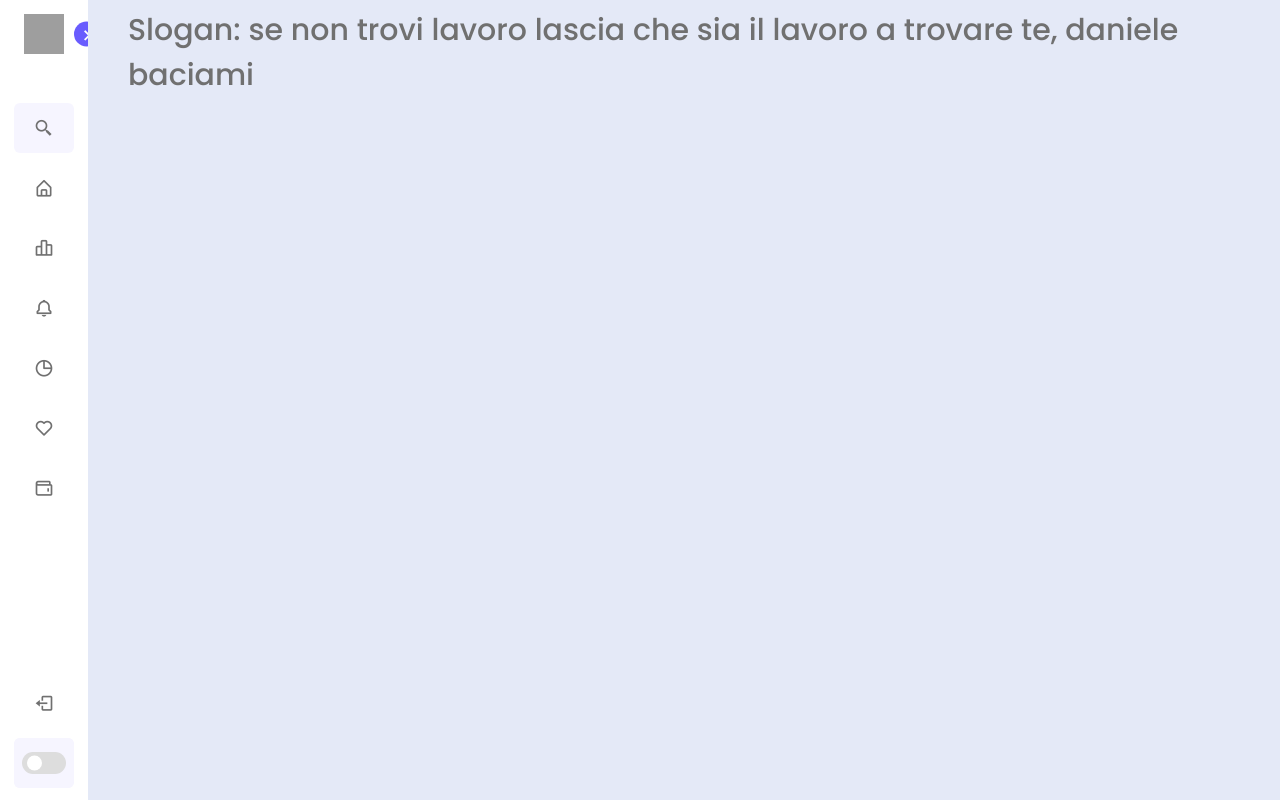
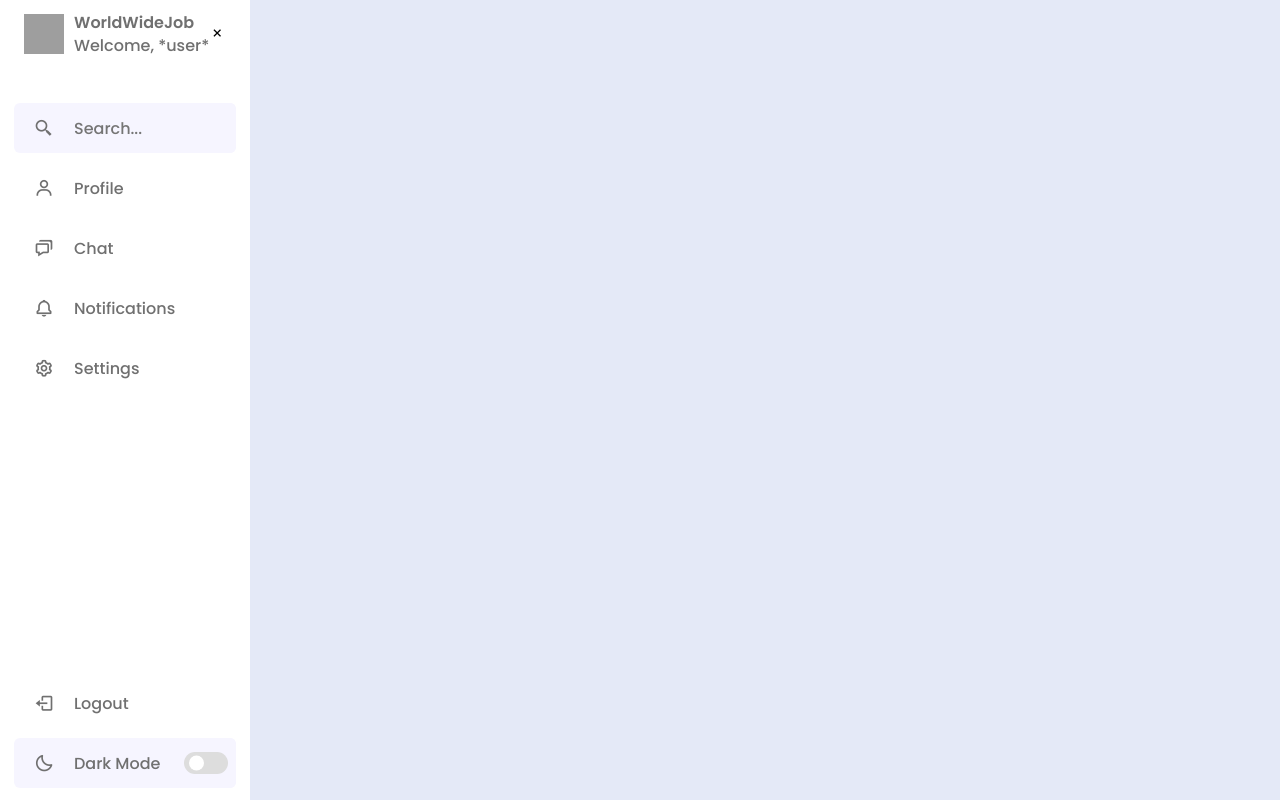
Before and after one commit to giovannilentini/world_wide_job, a PHP site: page /main.htm in a window 1280 px wide. Run offline with PHP 8.4, Linux system fonts and the light colour scheme; grey boxes are pictures that could not be loaded.

Commit message:
responsive home and hover sidebar

```diff
--- a/home/main.htm
+++ b/home/main.htm
@@ -6,32 +6,32 @@
           content="width=device-width, user-scalable=no, initial-scale=1.0, maximum-scale=1.0, minimum-scale=1.0">
     <meta http-equiv="X-UA-Compatible" content="ie=edge">
 
-    <link rel="icon" href="../images/logo.png" type="image/icon type">
+    <link rel="icon" href="../images/nuovologopiccolo.png" type="image/icon type">
 
     <!-- ===== CSS ===== -->
-    <link rel="stylesheet" href="stylelittle.css" media="screen and (max-width: 400px)"/>
-    <link rel="stylesheet" href="stylebig.css" media="screen and (min-width: 401px)"/>
+    <link rel="stylesheet" href="style.css">
 
     <!-- ===== Boxicons ===== -->
     <link href='https://unpkg.com/boxicons@2.1.4/css/boxicons.min.css' rel='stylesheet'>
 
-    <title>WorldWideJob</title>
+    <title>Home </title>
 
 </head>
 <body>
+<span class="icon-mobile mobile-toggle"><i class='bx bx-menu'></i></span>
+
 <nav class="sidebar close">
     <header>
         <div class="image-text">
                 <span class="image">
-                    <img src="../images/logo.png" width="40" height="40">
+                    <img src="../images/nuovologopiccolo.png" width="40" height="40">
                 </span>
 
             <div class="text header-text">
                 <span class="name">WorldWideJob</span>
-                    <span class="profession">boh</span>
+                <span class="profession">Welcome, *user*</span>
             </div>
-
-                <i class='bx bx-chevron-right toggle'></i>
+            <span class="exitbutton mobile-toggle"><i class='bx bx-x'></i></span>
         </div>
     </header>
 
@@ -44,14 +44,14 @@
             <ul class="menu-links">
                 <li class="nav-link">
                     <a href="#">
-                            <i class="bx bx-home-alt icon"></i>
-                            <span class="text vav-text">Dashboard</span>
+                        <i class='bx bx-user icon'></i>
+                        <span class="text vav-text">Profile</span>
                     </a>
                 </li>
                 <li class="nav-link">
                     <a href="#">
-                            <i class="bx bx-bar-chart-alt-2 icon"></i>
-                            <span class="text vav-text">Revenue</span>
+                        <i class='bx bx-chat icon'></i>
+                        <span class="text vav-text">Chat</span>
                     </a>
                 </li>
                 <li class="nav-link">
@@ -62,22 +62,11 @@
                 </li>
                 <li class="nav-link">
                     <a href="#">
-                            <i class="bx bx-pie-chart-alt icon"></i>
-                            <span class="text vav-text">Analytics</span>
+                        <i class="bx bx-cog icon"></i>
+                        <span class="text vav-text">Settings</span>
                     </a>
                 </li>
-                    <li class="nav-link">
-                        <a href="#">
-                            <i class="bx bx-heart icon"></i>
-                            <span class="text vav-text">Like</span>
-                        </a>
-                    </li>
-                    <li class="nav-link">
-                        <a href="#">
-                            <i class="bx bx-wallet icon"></i>
-                            <span class="text vav-text">Wallets</span>
-                        </a>
-                    </li>
+
             </ul>
         </div>
 
@@ -106,7 +95,7 @@
 </nav>
 
 <section class="home">
-        <div class="text">Slogan: se non trovi lavoro lascia che sia il lavoro a trovare te, daniele baciami</div>
+    <div class="text"></div>
 </section>
 
 <script src="script.js"></script>
--- a/home/stylelittle.css
+++ b/home/style.css
@@ -15,10 +15,10 @@
     --toggle-color: #DDD;
     --text-color: #707070;
 
-    --tran-02: all 0.2s esse;
-    --tran-03: all 0.3s esse;
-    --tran-04: all 0.4s esse;
-    --tran-05: all 0.5s esse;
+    --tran-02: all 0.2s;
+    --tran-03: all 0.3s;
+    --tran-04: all 0.4s;
+    --tran-05: all 0.5s;
 }
 
 body{
@@ -47,24 +47,12 @@ body.dark{
     background: var(--sidebar-color);
     transition: var(--tran-05);
     z-index: 100;
-    overflow-y: auto;
-    scrollbar-width: none; /* Per Firefox */
-    -ms-overflow-style: none; /* Per IE11 */
 }
 
-.sidebar::-webkit-scrollbar {
-    display: none;
+.sidebar.close{
+    width: 88px;
 }
-.sidebar.close{
-    width: 0px;
-}
-.sidebar.close .image,
-.sidebar.close .nav-link .icon,
-.sidebar.close .search-box .icon,
-.sidebar.close .mode .icon,
-.sidebar.close .bottom-content .icon {
-    display: none;
-}
+
 
 /* ~~~~~~~~~~ Reusable CSS ~~~~~~~~~~ */
 .sidebar .text {
@@ -135,30 +123,6 @@ header .image-text .header-text{
     margin-top: -2px;
 }
 
-.sidebar header .toggle{
-    position: absolute;
-    top: 50%;
-    right: -25px;
-    transform: translateY(-50%) rotate(180deg);
-    height: 25px;
-    width: 25px;
-    background-color: var(--primary-color);
-    display: flex;
-    align-items: center;
-    justify-content: center;
-    border-radius: 50%;
-    color: var(--sidebar-color);
-    font-size: 22px;
-    transition: var(--tran-03);
-}
-
-.sidebar.close header .toggle{
-    transform: translateY(-50%);
-}
-
-body.dark .sidebar header .toggle{
-    color: var(--text-color);
-}
 
 .sidebar .menu{
     margin-top: 35px;
@@ -302,3 +266,52 @@ body.dark .switch::before{
     left: 88px;
     width: calc(100% - 88px);
 }
+
+@media only screen and (min-width: 501px)
+{
+    .icon-mobile{
+        display: none;
+        visibility: hidden;
+    }
+}
+/*
+----------Mobile------------
+ */
+@media only screen and (max-width: 500px) {
+    .sidebar{
+        width: 270px;
+    }
+    .sidebar.close{
+        width: 0px;
+        display: none;
+        visibility: hidden;
+    }
+    .sidebar.close .icon,
+    .sidebar.close .image-text
+    {
+        display: none;
+    }
+    .icon-mobile {
+        color: var(--primary-color);
+        display: flex;
+        justify-content: center;
+        align-items: center;
+        width: 39px;
+        height: 39px;
+        border: 3px solid var(--primary-color);
+        border-radius: 50%;
+        background-color: transparent;
+        margin: 15px;
+        font-size: 32px;
+    }
+    .exitbutton{
+        color: var(--text-color);
+        transition: var(--tran-02);
+        width: 30px;
+        height: 30px;
+        margin: 15px;
+        display: flex;
+        background-color: transparent;
+        font-size: 30px;
+    }
+}
--- a/home/stylebig.css
+++ /dev/null
@@ -1,297 +0,0 @@
-@import url('https://fonts.googleapis.com/css2?family=Poppins:ital,wght@0,100;0,200;0,300;0,400;0,500;0,600;0,700;0,800;0,900;1,100;1,200;1,300;1,400;1,500;1,600;1,700;1,800;1,900&display=swap');
-
-*{
-    font-family: 'Poppins', sans-serif;
-    margin: 0;
-    padding: 0;
-    box-sizing: border-box;
-}
-
-:root{
-    --body-color: #E4E9F7;
-    --sidebar-color: #FFF;
-    --primary-color: #695CFE;
-    --primary-color-light: #F6F5FF;
-    --toggle-color: #DDD;
-    --text-color: #707070;
-
-    --tran-02: all 0.2s esse;
-    --tran-03: all 0.3s esse;
-    --tran-04: all 0.4s esse;
-    --tran-05: all 0.5s esse;
-}
-
-body{
-    height: 100vh;
-    background: var(--body-color);
-    transition: var(--tran-04);
-}
-
-body.dark{
-    --body-color: #18191A;
-    --sidebar-color: #242526;
-    --primary-color: #3A3B3C;
-    --primary-color-light: #3A3B3C;
-    --toggle-color: #FFF;
-    --text-color: #CCC;
-}
-
-/* ~~~~~~~~~~ Sidebar ~~~~~~~~~~ */
-.sidebar{
-    position: fixed;
-    top: 0;
-    left: 0;
-    height: 100%;
-    width: 250px;
-    padding: 10px 14px;
-    background: var(--sidebar-color);
-    transition: var(--tran-05);
-    z-index: 100;
-    overflow-y: auto;
-    scrollbar-width: none;
-    -ms-overflow-style: none;
-}
-.sidebar::-webkit-scrollbar {
-    display: none;
-}
-.sidebar.close{
-    width: 88px;
-}
-
-/* ~~~~~~~~~~ Reusable CSS ~~~~~~~~~~ */
-.sidebar .text {
-    font-size: 16px;
-    font-weight: 500;
-    color: var(--text-color);
-    transition: var(--tran-03);
-    white-space: nowrap;
-    opacity: 1;
-}
-
-.sidebar.close .text{
-    opacity: 0;
-}
-
-.sidebar .image{
-    min-width: 60px;
-    display: flex;
-    align-items: center;
-    justify-content: center;
-}
-
-.sidebar li{
-    height: 50px;
-    margin-top: 10px;
-    list-style: none;
-    display: flex;
-    align-items: center;
-}
-
-.sidebar li .icon{
-    display: flex;
-    align-items: center;
-    justify-content: center;
-    min-width: 60px;
-    font-size: 20px;
-}
-
-.sidebar li .icon,
-.sidebar li .text{
-    color: var(--text-color);
-    transition: var(--tran-02);
-}
-
-.sidebar header{
-    position: relative;
-}
-
-.sidebar .image-txt img{
-    width: 40px;
-    border-radius: 6px;
-}
-
-.sidebar header .image-text{
-    display: flex;
-    align-items: center;
-}
-
-header .image-text .header-text{
-    display: flex;
-    flex-direction: column;
-}
-
-.header-text .name{
-    font-weight: 600;
-}
-.header-text .profession{
-    margin-top: -2px;
-}
-
-.sidebar header .toggle{
-    position: absolute;
-    top: 50%;
-    right: -25px;
-    transform: translateY(-50%) rotate(180deg);
-    height: 25px;
-    width: 25px;
-    background-color: var(--primary-color);
-    display: flex;
-    align-items: center;
-    justify-content: center;
-    border-radius: 50%;
-    color: var(--sidebar-color);
-    font-size: 22px;
-    transition: var(--tran-03);
-
-}
-
-.sidebar.close header .toggle{
-    transform: translateY(-50%);
-}
-
-body.dark .sidebar header .toggle{
-    color: var(--text-color);
-}
-
-.sidebar .menu{
-    margin-top: 35px;
-}
-
-.sidebar .search-box{
-    background: var(--primary-color-light);
-    border-radius: 6px;
-    transition: var(--tran-05);
-}
-
-.search-box input{
-    height: 100%;
-    width: 100%;
-    outline: none;
-    border: none;
-    border-radius: 6px;
-    font-size: 16px;
-    font-weight: 500;
-    background: var(--primary-color-light);
-    transition: var(--tran-05);
-}
-
-.sidebar li a{
-    height: 100%;
-    width: 100%;
-    display: flex;
-    align-items: center;
-    text-decoration: none;
-    transition: var(--tran-04);
-}
-
-.sidebar li a:hover{
-    border: 6px;
-    background: var(--primary-color);
-}
-
-.sidebar li a:hover .icon,
-.sidebar li a:hover .text{
-    color: var(--sidebar-color);
-}
-
-body.dark li a:hover .icon,
-body.dark li a:hover .text{
-    color: var(--text-color);
-}
-
-.sidebar .menu-bar{
-    height: calc(100% - 50px);
-    display: flex;
-    flex-direction: column;
-    justify-content: space-between;
-}
-
-.menu-bar .mode{
-    position: relative;
-    border-radius: 6px;
-    background: var(--primary-color-light);
-}
-
-.menu-bar .mode .moon-sun{
-    height: 50px;
-    width: 60px;
-    display: flex;
-    align-items: center;
-}
-
-.menu-bar .mode i{
-    position: absolute;
-    transition: var(--tran-03);
-}
-
-.menu-bar .mode i.sun{
-    opacity: 0;
-}
-
-body.dark .menu-bar .mode i.sun{
-    opacity: 1;
-}
-
-body.dark .menu-bar .mode i.moon{
-    opacity: 0;
-}
-
-.menu-bar .mode .toggle-switch{
-    position: absolute;
-    right: 0;
-    display: flex;
-    align-items: center;
-    justify-content: center;
-    height: 100%;
-    min-width: 60px;
-    cursor: pointer;
-    border-radius: 6px;
-    background: var(--primary-color-light);
-    transition: var(--tran-05);
-}
-
-.toggle-switch .switch{
-    position: relative;
-    height: 22px;
-    width: 44px;
-    border-radius: 25px;
-    background: var(--toggle-color);
-}
-
-.switch::before{
-    content: '';
-    position: absolute;
-    height: 15px;
-    width: 15px;
-    border-radius: 50%;
-    top: 50%;
-    left: 5px;
-    transform: translateY(-50%);
-    background: var(--sidebar-color);
-    transition: var(--tran-03);
-}
-
-body.dark .switch::before{
-    left: 24px;
-}
-
-.home{
-    position: relative;
-    height: 100vh;
-    left: 250px;
-    width: calc(100% - 250px);
-    background: var(--body-color);
-    transition: var(--tran-05);
-}
-
-.home .text{
-    font-size: 30px;
-    font-weight: 500;
-    color: var(--text-color);
-    padding: 8px 40px;
-}
-
-.sidebar.close ~ .home{
-    left: 88px;
-    width: calc(100% - 88px);
-}
```
Also changed, not shown: home/script.js (+17 -7 lines), images/nuovologo.png (added), images/nuovologopiccolo.png (added), images/nuovologopiccolomanontroppo.png (added). Lines whose indentation alone changed are shown as unchanged.
